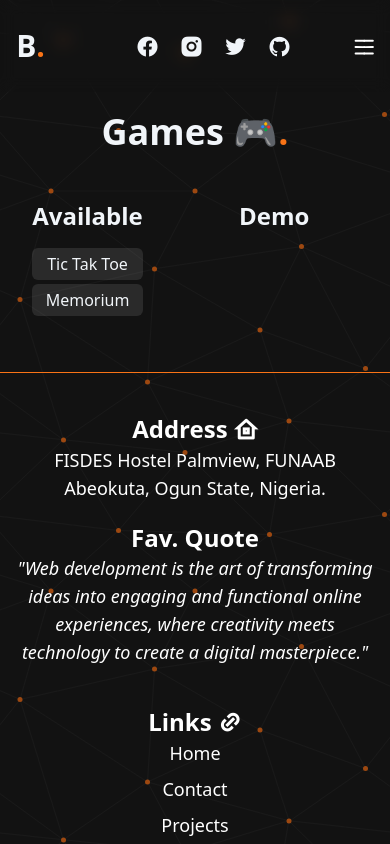
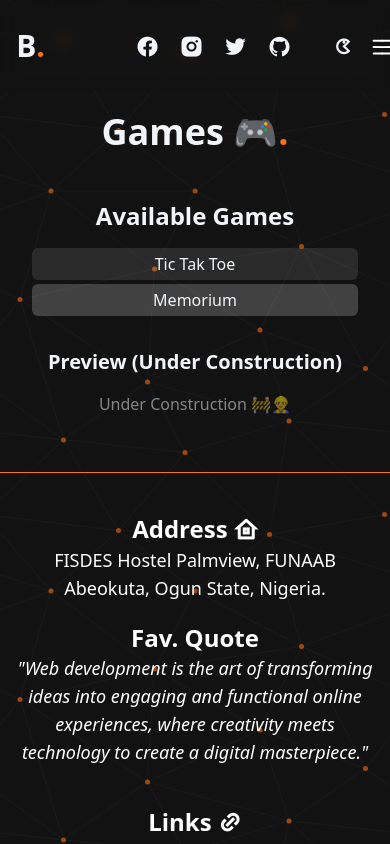
Before and after one commit to benjaminnkem/portfolio, a Next.js app: page /games in a window 390 px wide. Both pictures are taken after a click on the item "Memorium". Shown: the top 844 px of the page. Built offline with nearby package versions, Linux system fonts and the light colour scheme.

Commit message:
Finalized the Tic Tak Toe Game for now

```diff
--- a/app/components/Navbar.js
+++ b/app/components/Navbar.js
@@ -144,6 +144,13 @@ const Navbar = () => {
             </li>
 
             <li className="relative z-40 block w-10 md:hidden ml-auto">
+              <div className="flex items-center pr-4">
+                <div>
+                  <Link href="/games" className="hover:text-orange-600 duration-200" title="Games">
+                    <i className="cursor-pointer ri-game-line"></i>
+                  </Link>
+                </div>
+                <div>
                   <svg
                     xmlns="http://www.w3.org/2000/svg"
                     width="60"
@@ -170,6 +177,8 @@ const Navbar = () => {
                       <path d="M100.75 125.143h28.75" fill="#009100" fillRule="evenodd" stroke="#fff" />
                     </g>
                   </svg>
+                </div>
+              </div>
             </li>
           </ul>
         </div>
@@ -220,6 +229,18 @@ const Navbar = () => {
           </Link>
         </motion.div>
 
+        <motion.div
+          variants={mobileLinksVariant}
+          initial="hidden"
+          animate="show"
+          onClick={toggleMenu}
+          className={`duration-200 ${pathName === "/games" ? "text-orange-500" : "text-white"}`}
+        >
+          <Link href={"/games"}>
+            <p>Games</p>
+          </Link>
+        </motion.div>
+
         <div className="mt-4 space-x-5 text-2xl">
           <Link href={"https://web.facebook.com/etzbenjamin.nkem"} target="_blank">
             <i className="cursor-pointer ri-facebook-circle-fill"></i>
--- a/app/games/comps/Tic/TicBox.js
+++ b/app/games/comps/Tic/TicBox.js
@@ -1,6 +1,6 @@
 import { useEffect, useRef, useState } from "react";
 
-const TikBox = ({ changeTurns, curTurn, updateBoxSign, index, someoneWon }) => {
+const TikBox = ({ changeTurns, curTurn, updateBoxSign, setInfo, index, someoneWon }) => {
   const [numOfClick, setNumOfClick] = useState(0);
   const box = useRef(null);
 
@@ -10,10 +10,12 @@ const TikBox = ({ changeTurns, curTurn, updateBoxSign, index, someoneWon }) => {
     if (numOfClick >= 1) return;
 
     if (curTurn === "X") {
+      setInfo("O turn")
       box.current.innerHTML = `<div class="cross">
       <i class="ri-close-line text-8xl font-extrabold" style="font-size: 6rem; line-height: 1;font-weight: 800;"></i>
       </div>`;
     } else {
+      setInfo("X turn")
       box.current.innerHTML = `<div class="w-[72px] h-[72px] rounded-full border-8 circle" style="width: 72px; height: 72px; border-radius: 50%"></div>`;
     }
     changeTurns();
--- a/app/games/comps/Tic/TicTakToe.js
+++ b/app/games/comps/Tic/TicTakToe.js
@@ -66,13 +66,11 @@ const TicTokToe = ({ curTurn, setCurTurn, setInfo }) => {
     tempHolder[index] = tempBoxData;
 
     setBoxes(tempHolder);
-
-
   }
 
   return (
     <>
-      <h3 className="font-bold text-xl text-center">Tic Tak Toe</h3>
+      {/* <h3 className="font-bold text-xl text-center">Tic Tak Toe</h3> */}
 
       <div className="mt-4">
         <div
@@ -86,6 +84,7 @@ const TicTokToe = ({ curTurn, setCurTurn, setInfo }) => {
               boxes={boxes}
               curTurn={curTurn}
               squareRef={squareRef}
+              setInfo={setInfo}
               changeTurns={changeTurns}
               updateBoxSign={updateBoxSign}
               someoneWon={someoneWon}
--- a/app/games/game-container.js
+++ b/app/games/game-container.js
@@ -5,7 +5,7 @@ import { useState } from "react";
 const GameContainer = ({ games }) => {
   const [selectedGame, setSelectedGame] = useState("none");
   const [curTurn, setCurTurn] = useState(["X", "O"][Math.floor(Math.random() * ["X", "O"].length)]);
-  const [info, setInfo] = useState(`${curTurn} Turn`)
+  const [info, setInfo] = useState(`${curTurn} Turn`);
 
   const handleSelection = (name) => {
     setSelectedGame(name);
@@ -13,13 +13,17 @@ const GameContainer = ({ games }) => {
 
   return (
     <>
-      <div className="grid gap-4" style={{ gridTemplateColumns: "2fr 5fr" }}>
+      <div className="md:grid gap-4" style={{ gridTemplateColumns: "2fr 5fr" }}>
         <div className="p-4">
-          <h2 className="font-bold text-2xl text-center">Available</h2>
+          <h2 className="font-bold text-2xl text-center">Available Games</h2>
           <ul className="space-y-1 mt-4">
             {games.map((game, i) => (
               <li key={i} onClick={() => handleSelection(game.name)}>
-                <div className="p-1 text-center bg-white bg-opacity-10 duration-200 cursor-pointer hover:bg-opacity-20 rounded-md">
+                <div
+                  className={`p-1 text-center bg-white bg-opacity-10 duration-200 cursor-pointer hover:bg-opacity-20 rounded-md ${
+                    selectedGame === game.name && "bg-opacity-20"
+                  }`}
+                >
                   <p>{game.name}</p>
                 </div>
               </li>
@@ -28,20 +32,27 @@ const GameContainer = ({ games }) => {
         </div>
 
         <div className="p-4">
-          <h2 className="font-bold text-2xl text-center">Demo</h2>
+          <h2 className="font-bold md:text-2xl text-xl text-center">Preview (Under Construction)</h2>
 
           <div className="mt-4">
             {selectedGame === "Tic Tak Toe" && (
-              <div>
-                <TicTokToe curTurn={curTurn} setCurTurn={setCurTurn} setInfo={setInfo}/>
+              <>
                 <p className="opacity-40 text-sm text-center mt-4">{info}</p>
-              </div>
+                <div>
+                  <TicTokToe curTurn={curTurn} setCurTurn={setCurTurn} setInfo={setInfo} />
+                </div>
+              </>
+            )}
+            {selectedGame === "Memorium" && (
+              <>
+               <div>
+                <p className="opacity-50 text-center">Under Construction 🚧👷‍♂️</p>
+               </div>
+              </>
             )}
           </div>
         </div>
       </div>
-
-      <div className="ri-close-line text-8xl font-extrabold w-[72px] h-[72px] rounded-full border-8 fixed -top-96 -right-96"></div>
     </>
   );
 };
```
Lines whose indentation alone changed are shown as unchanged.
